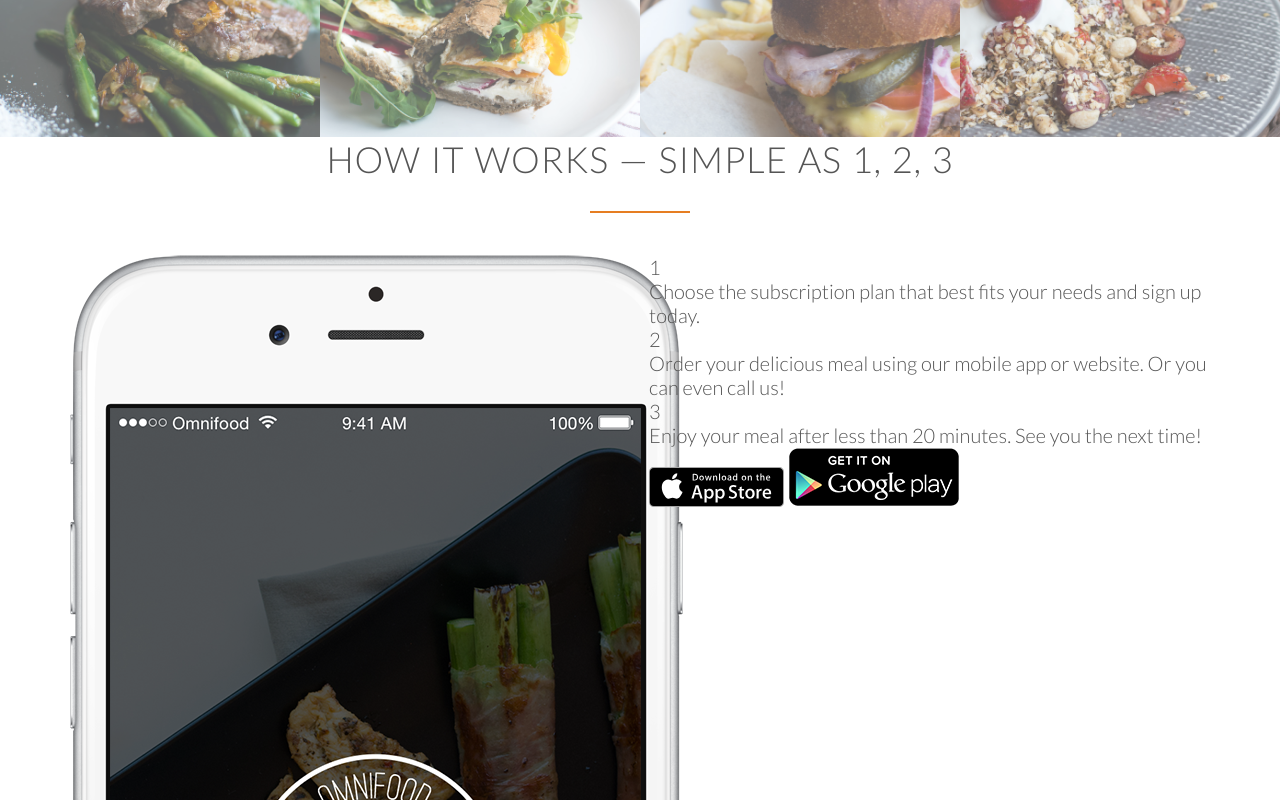
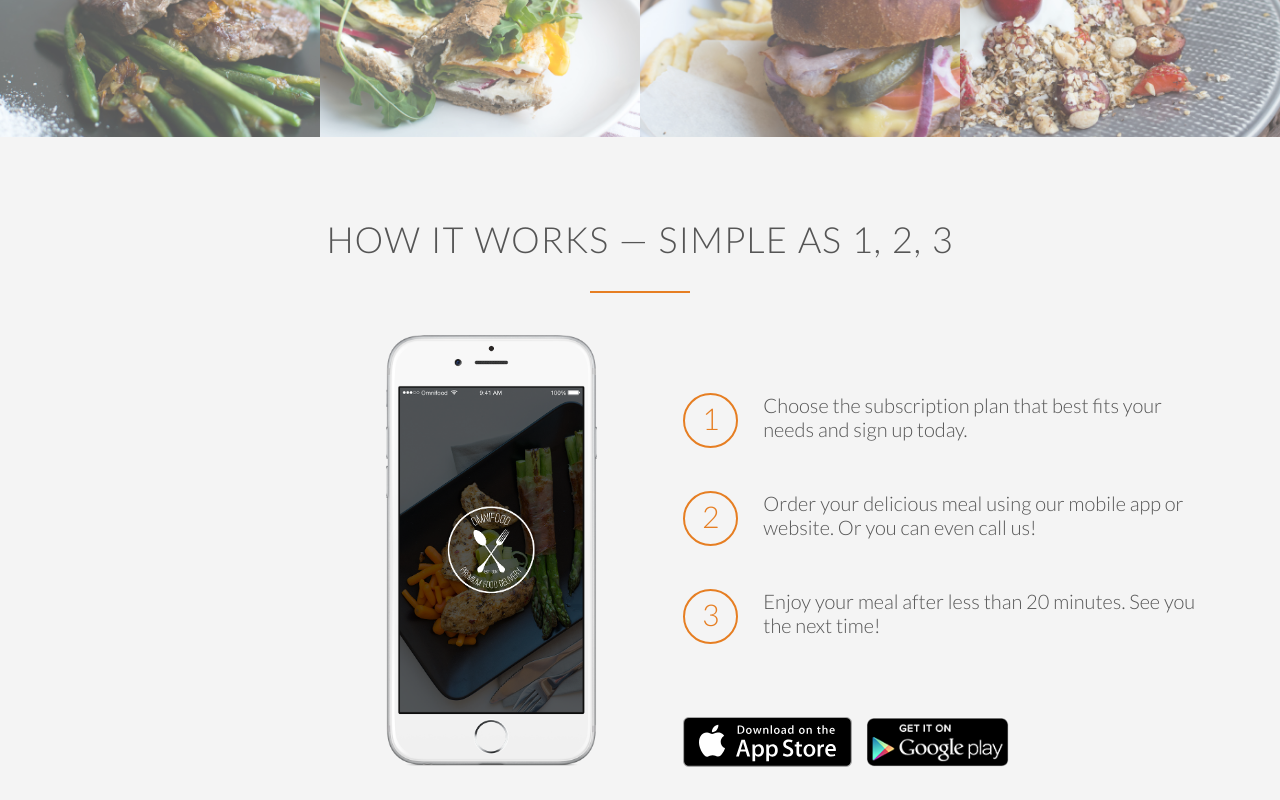
Before and after one commit to Finble/omnifood, a plain HTML site: page index.html in a window 1280 px wide. Shown: the part 1820-2620 px from the top of the page. Drawn offline with Linux system fonts and the light colour scheme; files whose address does not match are found by name.

Commit message:
How it works section - style.css

```diff
--- a/index.html
+++ b/index.html
@@ -69,7 +69,7 @@
             </div>
         </section>
         <section class="section-meals">
-            <ul class="meals-showcase">
+            <ul class="meals-showcase clearfix">
                 <li>
                     <figure class="meal-photo">
                         <img src="resources/img/1.jpg" alt="Korean bibimbap with egg and vegetables">
@@ -90,6 +90,8 @@
                         <img src="resources/img/4.jpg" alt="Autumn pumpkin soup">
                     </figure>
                 </li>
+            </ul>
+            <ul class="meals-showcase clearfix">
                 <li>
                     <figure class="meal-photo">
                         <img src="resources/img/5.jpg" alt="Paleo beef steak with vegetables">
@@ -116,20 +118,20 @@
             <div class="row">
                 <h2>How it works &mdash; Simple as 1, 2, 3</h2>
             <div class="row">
-                <div class="col span-1-of-2">
+                <div class="col span-1-of-2 steps-box">
                     <img src="resources/img/app-iPhone.png" alt="Omnifood app on iPhone" class="app-screen">
                 </div>
-                 <div class="col span-1-of-2">
+                 <div class="col span-1-of-2 steps-box">
                      <div class="works-step">
                          <div>1</div>
                          <p>Choose the subscription plan that best fits your needs and sign up today.</p>
                      </div>
-                    <div class="works-step">
-                        <div>2</div>
+                     <div class="works-step">
+                         <div>2</div>
                          <p>Order your delicious meal using our mobile app or website. Or you can even call us!</p>
                      </div>
-                    <div class="works-step">
-                        <div>3</div>
+                     <div class="works-step">
+                         <div>3</div>
                          <p>Enjoy your meal after less than 20 minutes. See you the next time!</p>
                      </div>
                      <a href="#" class="btn-app"><img src="resources/img/download-app.svg" alt="App Store Button"></a>
--- a/resources/css/style.css
+++ b/resources/css/style.css
@@ -17,6 +17,15 @@ html {
     font-weight: 300;
     font-size: 20px;
     text-rendering: optimizeLegibility;
+}
+
+.clearfix {zoom: 1}
+.clearfix:after {
+    content: '.';
+    clear: both;
+    display: block;
+    height: 0;
+    visibility: hidden;
 }
 
 /*---------------------------------*/
@@ -241,3 +250,53 @@ header {
     opacity: 1;
     transform: scale(1.05);
 }
+
+/*---------------------------------*/
+/* HOW IT WORKS */
+/*---------------------------------*/
+
+.section-steps {
+    background-color: #f4f4f4;
+}
+
+.steps-box:first-child {
+    text-align: right;  /* also works for inline elements + images not just text */
+    padding-right: 3%;
+}
+
+.steps-box:last-child {
+    padding-left: 3%;
+    margin-top: 70px;
+}
+
+.app-screen {
+    width: 40%;
+}
+
+.works-step {
+    margin-bottom: 50px;
+}
+
+.works-step:last-of-type {
+    margin-bottom: 80px;
+}
+
+.works-step div {
+    color: #e67e22;
+    border: 2px solid #e67e22;
+    display: inline-block;
+    border-radius: 50%;
+    height: 55px;
+    width: 55px;
+    text-align: center;
+    padding: 5px;
+    float: left;
+    font-size: 150%;
+    margin-right: 25px;
+}
+
+.btn-app img {
+    height: 50px;
+    width: auto;
+    margin-right: 10px;
+}
```
